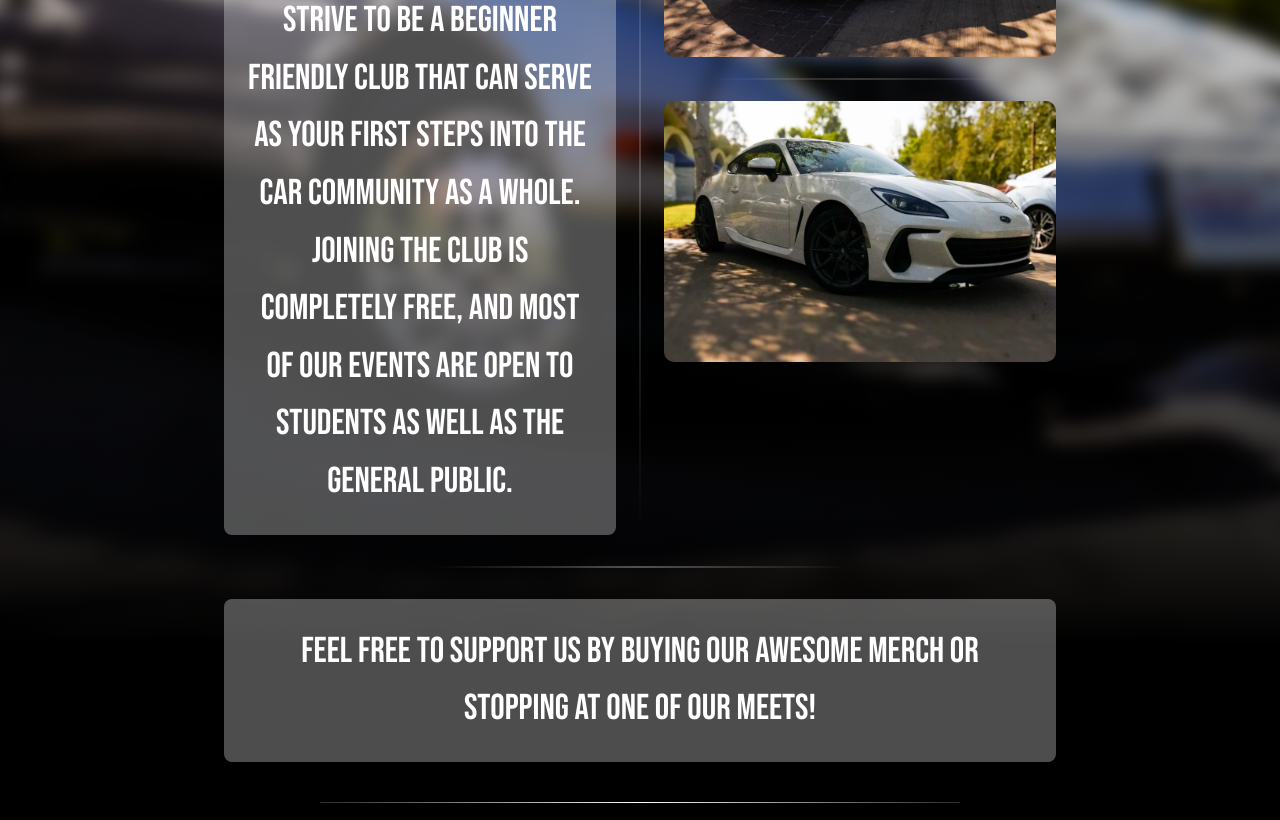
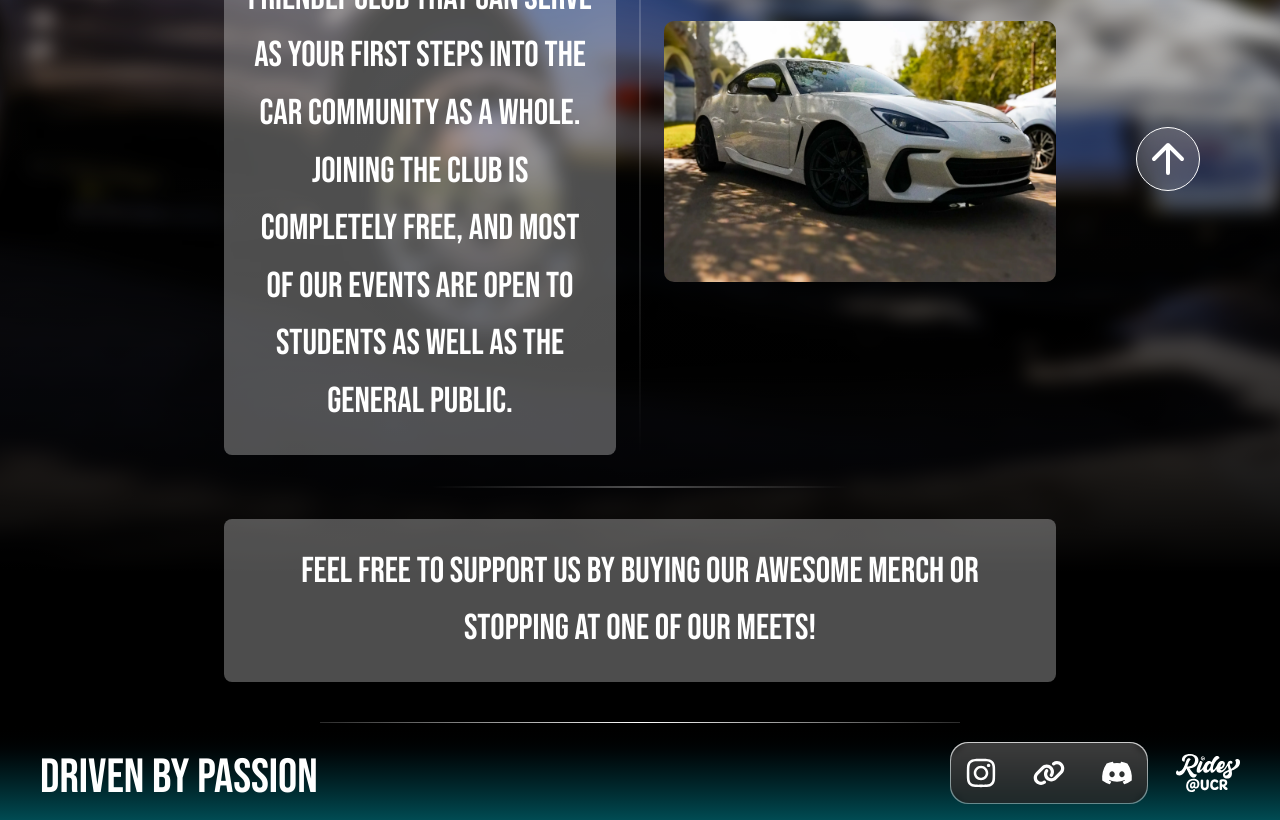
Before and after one commit to acm-ucr/ridesucr-website, a Next.js app: page / in a window 1280 px wide. Shown: the part 1680-2500 px from the top of the page. Built offline with nearby package versions, Linux system fonts and the light colour scheme.

Commit message:
about us button

```diff
--- a/src/app/page.tsx
+++ b/src/app/page.tsx
@@ -8,10 +8,10 @@ const Home = () => {
   return (
     <div className="relative min-h-screen w-full overflow-hidden pt-6">
       <HomeCover />
-      <div className="-mt-10 flex h-screen w-full flex-col items-center justify-center">
+      <div id="moto" className="-mt-10 flex h-screen w-full flex-col items-center justify-center">
         <Moto />
       </div>
-      <div id="about" className="relative pt-20">
+      <div id="about" className="relative min-h-screen">
         <AboutCover />
         <Title text="About Us" />
         <InfoSection />
--- a/src/components/about/InfoSection.tsx
+++ b/src/components/about/InfoSection.tsx
@@ -2,6 +2,8 @@ import Info from "@/components/about/Info";
 import Image from "next/image";
 import car7 from "@/public/cars/car7.webp";
 import car6 from "@/public/cars/car6.webp";
+import Link from "next/link";
+import upArrow from "@/public/Arrow_up.svg";
 
 const InfoSection = () => {
   return (
@@ -61,6 +63,13 @@ const InfoSection = () => {
           <Info info="Feel free to support us by buying our awesome merch or stopping at one of our meets!" />
         </div>
       </div>
+
+      <Link href="/#moto">
+        <button className="absolute top-5/8 right-1/16 -translate-y-1/2 h-16 w-16 rounded-full border-[0.5px] border-white bg-white/15 backdrop-blur-lg items-center justify-center hidden lg:flex">
+          <Image src={upArrow} alt="Up Arrow" />
+        </button>
+      </Link>
+
     </div>
   );
 };
```
Also changed, not shown: public/Arrow_up.svg (added).
